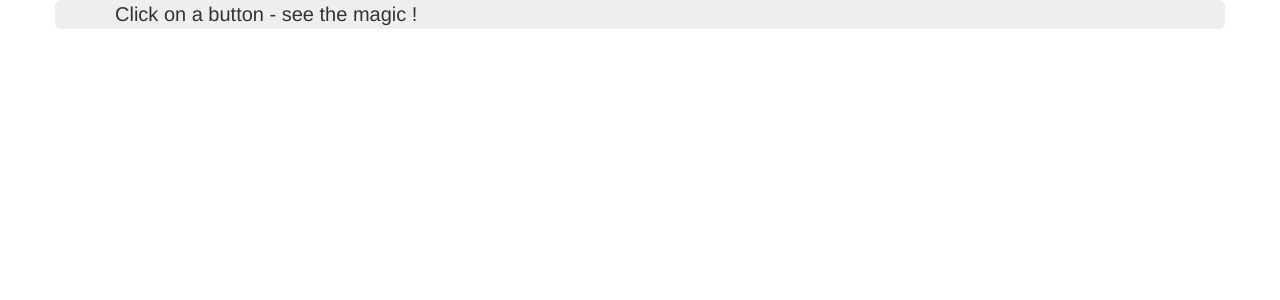
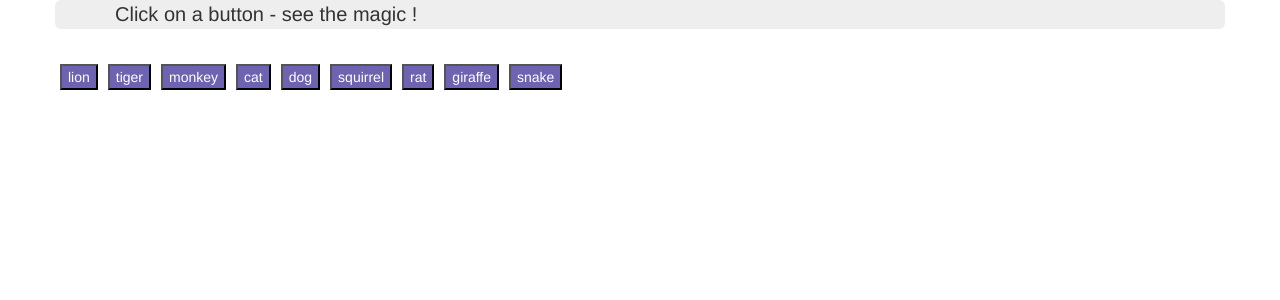
Before and after one commit to mullun/gif-load, a PHP site: page / in a window 1280 px wide. Shown: the top 300 px of the page. Run offline with PHP 8.4, Linux system fonts and the light colour scheme.

Commit message:
buttons fetching images

```diff
--- a/assets/css/style.css
+++ b/assets/css/style.css
@@ -4,8 +4,17 @@
 	font-size: 20px;
 }
 
-.redWolfButton {
-	background-color: red;
+.animalButton {
+	background-color: #6E62B3;
+	color: white;
+	margin: 5px;
+	/*padding-right: 5px;
+	padding-left: 5px;*/
+}
+
+.gifImageClass {
+	float: left;
+	padding-left: 10px;
 }
 
 .greenAppleButton {
--- a/index.html
+++ b/index.html
@@ -21,8 +21,68 @@
 		<div class="jumbotron">   <!-- jumbotron  -->
 			Click on a button - see the magic !
 		</div>   <!-- jumbotron  -->
+		<div id="buttonHolder">
+		</div>
+		<div id="gifImages" class="gifImagesDiv">
+		</div>
+
 	  </div>   <!-- first row  holds heading-->
 	</div>  <!-- main container -->
 
+
+	<script type="text/javascript">
+		var animalArray = ["lion", "tiger", "monkey", "cat", "dog", "squirrel", "rat", "giraffe", "snake"];
+
+		for (var i = 0; i < animalArray.length; i ++ ) {
+			var newButton = $("<button>"); // create new button
+			newButton.addClass("animalButton");
+			newButton.attr("data-name", animalArray[i]);  // name of the button
+			newButton.text(animalArray[i]);  // text to be displayed on the button
+			$("#buttonHolder").append(newButton);
+		}
+
+		// This function handles events where one button is clicked
+		$("button").on("click", function() {
+			var clickedButton = $(this).data("name");  // grab data-name of clicked button
+			var queryURL = "http://api.giphy.com/v1/gifs/search?q=" + clickedButton + "&api_key=dc6zaTOxFJmzC&limit=10";
+
+			$.ajax({
+				url: queryURL,
+				method: "GET"
+			})
+			.done(function(response) {
+				var results = response.data;
+				for (var i = 0; i < results.length; i ++) {
+					var gifImageDiv = $("<div class='gifImageClass'>");  // div to hold the GIF images
+					var rating = results[i].rating;   // capture the rating of the GIF
+					var p = $("<p>").text("Rating: " + rating);  // create a P tag with text about rating
+					var gifImage = $("<img>").attr("src", results[i].images.fixed_height.url);   // set the src attribute of img tag
+					gifImageDiv.prepend(p);  // put the rating text into the div
+					gifImageDiv.prepend(gifImage);  // put the image into the div, ahead of the rating text
+					$("#gifImages").append(gifImageDiv);
+				}
+
+			})
+		});
+		// $("#add-movie").on("click", function(event) {
+		//   // event.preventDefault() prevents the form from trying to submit itself.
+		// 	// We're using a form so that the user can hit enter instead of clicking the button if they want
+		//   event.preventDefault();
+
+		//   // This line will grab the text from the input box
+		//   var movie = $("#movie-input").val().trim();
+		//   // The movie from the textbox is then added to our array
+		//   movies.push(movie);
+
+		//   // calling renderButtons which handles the processing of our movie array
+		//   renderButtons();
+		// });
+
+		// // Calling the renderButtons function at least once to display the initial list of movies
+		// renderButtons();
+
+
+	</script>
+
 </body>
 </html>
```
